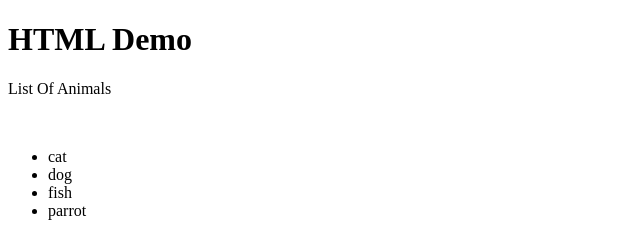
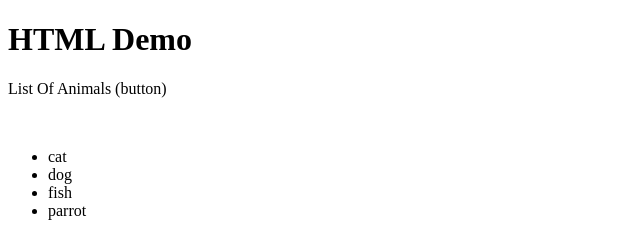
Before and after one commit to mathpatimrutunjaya-sketch/local-repo, a plain HTML site: page index.html in a window 1280 px wide. Shown: the full height of the page, 0-640 px from the left. Drawn offline with Linux system fonts and the light colour scheme.

```diff
--- a/index.html
+++ b/index.html
@@ -8,7 +8,7 @@
 </head>
 <body>
     <h1>HTML Demo</h1>
-    <p>List Of Animals</p>
+    <p>List Of Animals (button)</p>
     <br>
     <dev>
     <ul>
```
